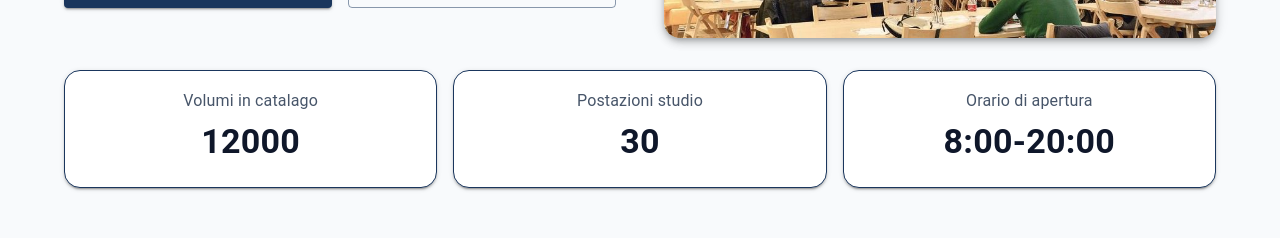
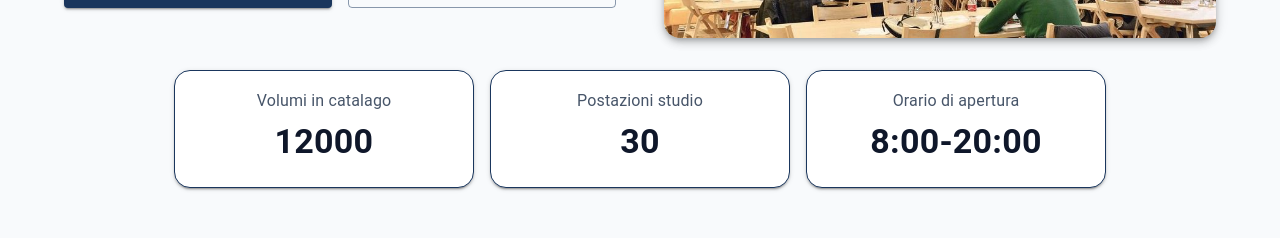
Before and after one commit to Alexx904/Biblioteca-AI, a React (Vite) app in the folder frontend/: page / in a window 1280 px wide. Shown: the part 396-634 px from the top of the page. Built offline with nearby package versions, Linux system fonts and the light colour scheme; no server answers.

Commit message:
Max Width e justify center per le hero card
Ho impostato una larghezza massima per le hero card e le ho centrate con justifyContent center

```diff
--- a/frontend/src/Hero.jsx
+++ b/frontend/src/Hero.jsx
@@ -72,7 +72,7 @@ function Hero(){
               </Box>
             </Box>
             {/* Sezione Info: Volumi, Postazioni, Orari */}
-            <Stack direction={'row'} spacing={2} useFlexGap sx={{flexWrap:'wrap'}}> {/*flexWrap serve per mandare a capo gli elementi dello stack se non c'è spazio */}
+            <Stack direction='row' spacing={2} useFlexGap sx={{justifyContent:'center', flexWrap:'wrap'}}> {/*flexWrap serve per mandare a capo gli elementi dello stack se non c'è spazio */}
               <HeroCard title='Volumi in catalago' value='12000'/>
               <HeroCard title='Postazioni studio' value='30'/>
               <HeroCard title='Orario di apertura' value='8:00-20:00'/>
--- a/frontend/src/HeroCard.jsx
+++ b/frontend/src/HeroCard.jsx
@@ -2,7 +2,7 @@ import { Card, CardContent, Typography } from "@mui/material";
 
 export default function HeroCard(props){
     return(
-        <Card elevation={2} sx={{textAlign:'center', border:'1px solid', borderColor:'primary.main', borderRadius:4, flex:1,minWidth:220}}> {/*flex:1 per far si che le card si espandano in modo uniforme, minWidth in coppia con il flexWrap dello Stack contenitore permette di mandare le card a capo se diventano troppo strette */}
+        <Card elevation={2} sx={{textAlign:'center', border:'1px solid', borderColor:'primary.main', borderRadius:4,flex:1, minWidth:220, maxWidth:300}}> {/*flex:1 per far si che le card si espandano in modo uniforme, minWidth in coppia con il flexWrap dello Stack contenitore permette di mandare le card a capo se diventano troppo strette */}
             <CardContent sx={{
                 display:"flex",
                 flexDirection:'column',
```
